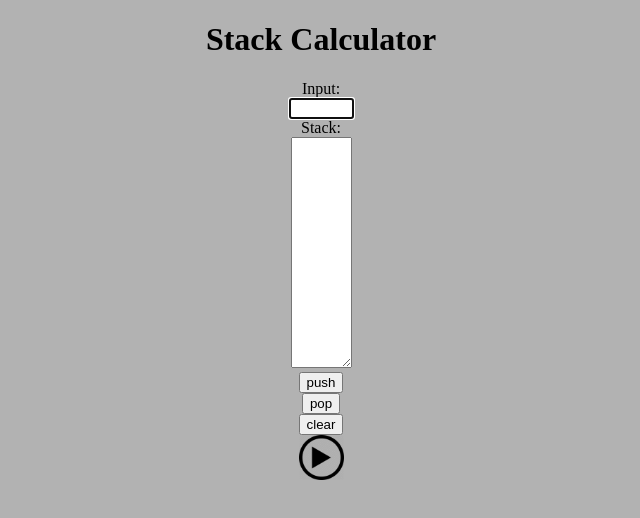
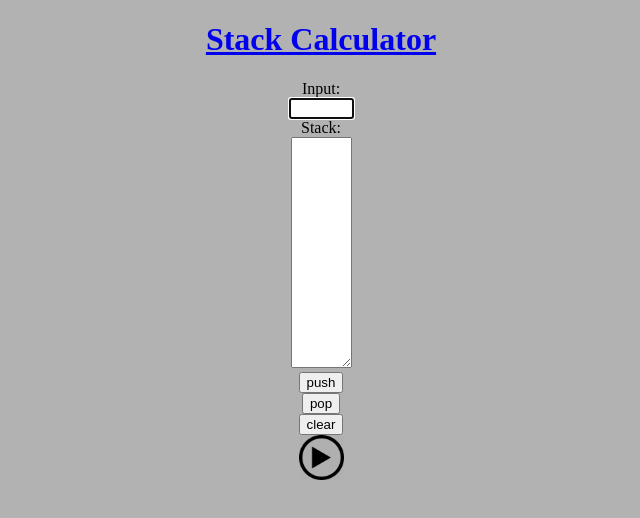
Before and after one commit to therabbitproject/the-rabbit-project-website, a plain HTML site: page stack_calculator/stack_calculator.html in a window 1280 px wide. Shown: the whole page, without its empty margins (319-959 px from the left). Drawn offline with Linux system fonts and the light colour scheme.

Commit message:
Informational link to stack calculators

```diff
--- a/stack_calculator/stack_calculator.html
+++ b/stack_calculator/stack_calculator.html
@@ -7,7 +7,7 @@
     </head>
     <body>
         <center>
-        <h1>Stack Calculator</h1><p>
+        <h1><a href="https://igor.io/2013/12/02/stack-machines-rpn.html">Stack Calculator</a></h1><p>
         <form class="calcForm" name="calculator">
            <div class="calcInput">
                 Input:
```
